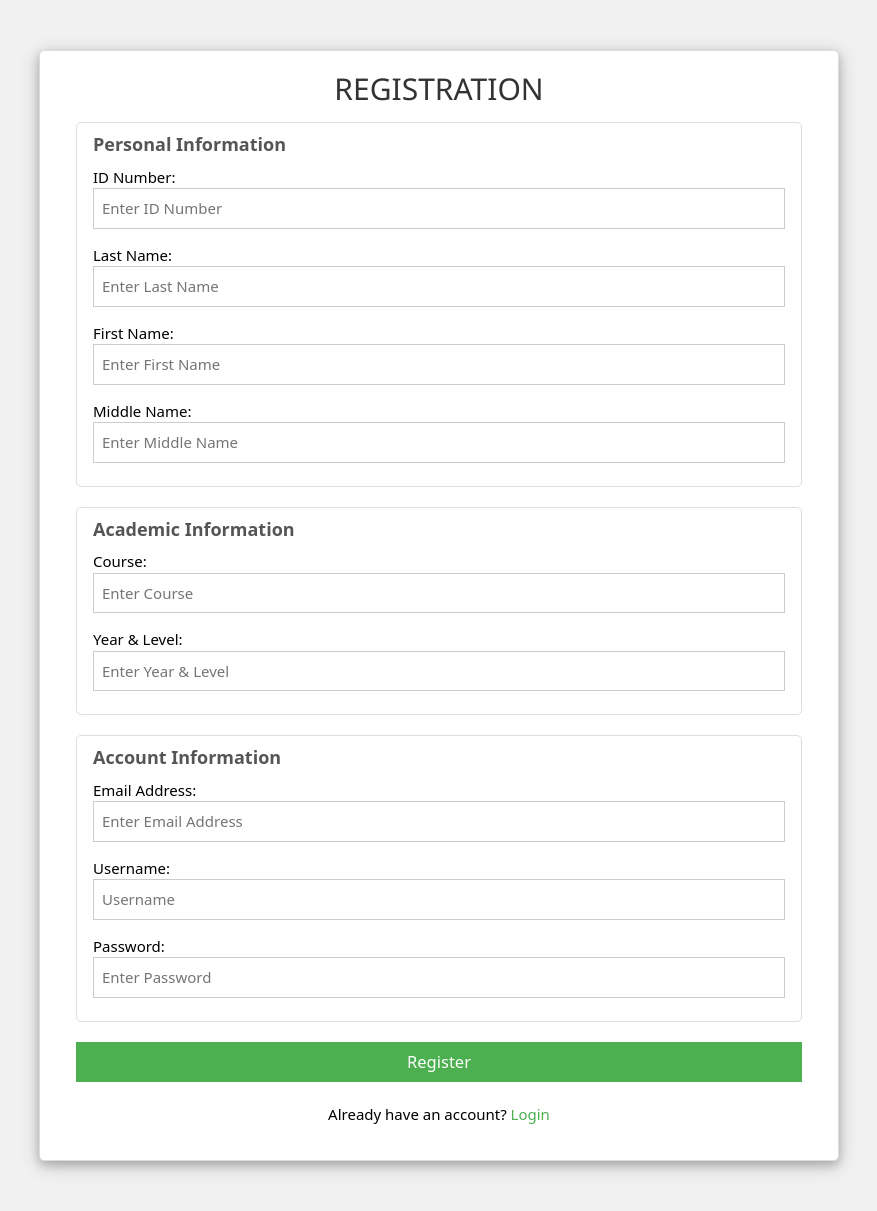
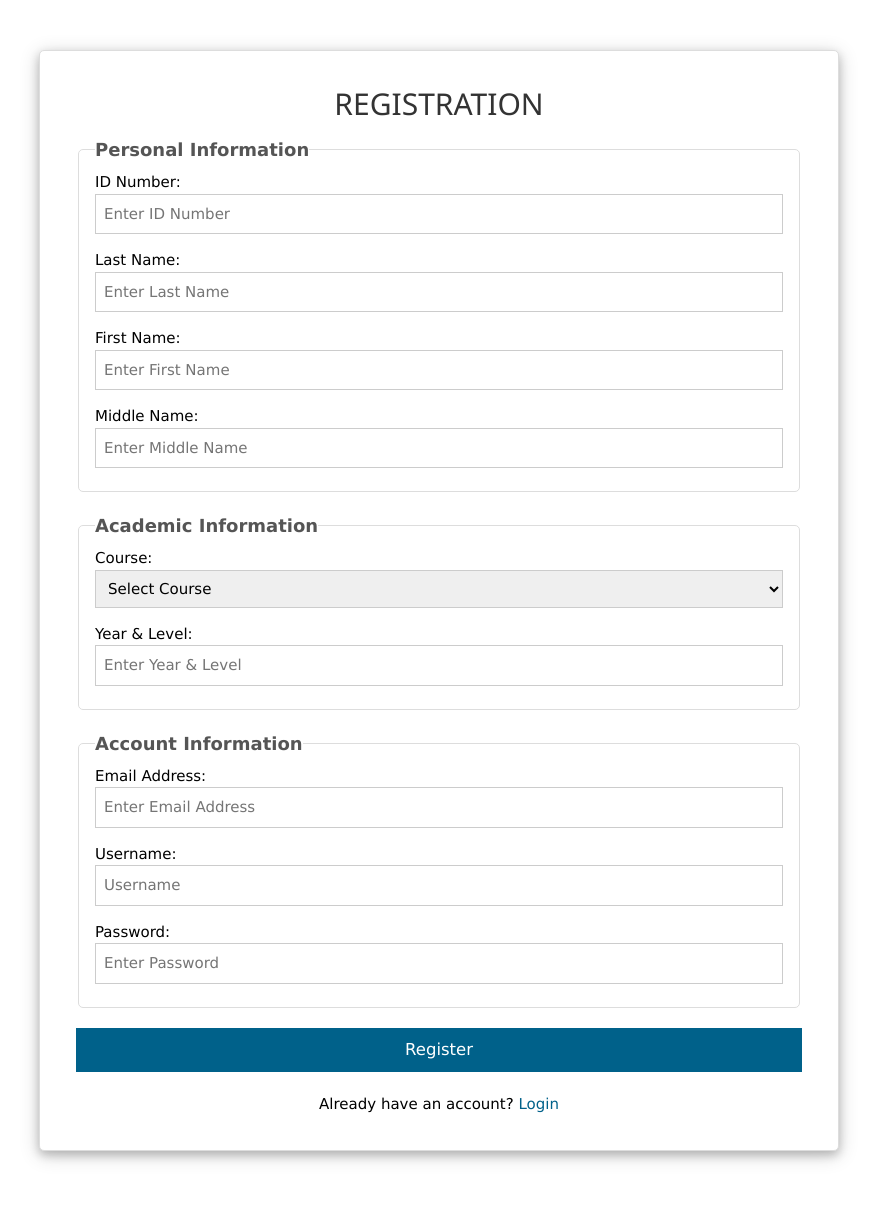
Before and after one commit to deLuna18/Sit-in_Management_System, a Flask app: page /student_register in a window 1280 px wide. Shown: the whole page, without its empty margins (201-1078 px from the left). After the commit the page ends 1162 px from the top, so only its background shows below. Run offline with Flask 3, Linux system fonts and the light colour scheme.

Commit message:
Updated registration

```diff
--- a/static/styles.css
+++ b/static/student_register.css
@@ -4,41 +4,62 @@
     padding: 20px;
     border: 1px solid #ddd;
     border-radius: 5px;
-    background-color: #f9f9f9;
+    background-color: #ffffff;
 }
+
 h2 {
     text-align: center;
     color: #333;
 }
+
 fieldset {
     border: 1px solid #ddd;
     border-radius: 5px;
     padding: 20px;
     margin-bottom: 20px;
 }
+
 legend {
     font-size: 1.2em;
     font-weight: bold;
     color: #555;
 }
+
 .w3-input {
     margin-bottom: 15px;
 }
-button {
+
+.w3-button {
     width: 100%;
     padding: 10px;
     font-size: 1.1em;
+    background-color: #00618A !important;
+    border: none;
+    color: white;
+    transition: background-color 0.3s ease;
+    cursor: pointer;
+    margin: 0 auto;
+    display: block;
 }
+
+.w3-button:hover {
+    background-color: #00618ae8 !important;
+    color: white !important;
+}
+
 p {
     text-align: center;
     margin-top: 20px;
 }
+
 a {
-    color: #4CAF50;
+    color: #00618A;
     text-decoration: none;
 }
+
 a:hover {
     text-decoration: underline;
+    color: #00618A;
 }
 
 @media (max-width: 768px) {
--- a/templates/student_register.html
+++ b/templates/student_register.html
@@ -5,10 +5,9 @@
     <meta name="viewport" content="width=device-width, initial-scale=1.0">
     <title>Register</title>
     <link rel="stylesheet" href="../static/w3.css">
-	<link href="https://cdn.jsdelivr.net/npm/bootstrap@5.3.0/dist/css/bootstrap.min.css" rel="stylesheet">
-    <link rel="stylesheet" href="../static/styles.css">
+    <link rel="stylesheet" href="../static/student_register.css">
 </head>
-<body class="w3-light-grey">
+<body>
     <div class="container w3-card-4 w3-white">
         <h2 class="w3-center">REGISTRATION</h2>
 
@@ -46,7 +45,14 @@
                 <legend>Academic Information</legend>
 
                 <label for="course">Course:</label>
-                <input class="w3-input w3-border" type="text" name="course" id="course" placeholder="Enter Course" required>
+                <select class="w3-input w3-border" name="course" id="course" required>
+                    <option value="" disabled selected>Select Course</option>
+                    <option value="BSIT">BSIT</option>
+                    <option value="BSCS">BSCS</option>
+                    <option value="BSECE">BSECE</option>
+                    <option value="BSBA">BSBA</option>
+                    <option value="BSA">BSA</option>
+                </select>
 
                 <label for="year_level">Year & Level:</label>
                 <input class="w3-input w3-border" type="text" name="year_level" id="year_level" placeholder="Enter Year & Level" required>
@@ -63,12 +69,9 @@
 
                 <label for="password">Password:</label>
                 <input class="w3-input w3-border" type="password" name="password" id="password" placeholder="Enter Password" required>
-
-                <!-- <label for="confirm_password">Confirm Password:</label>
-                <input class="w3-input w3-border" type="password" name="confirm_password" id="confirm_password" placeholder="Confirm Password" required> -->
             </fieldset>
 
-            <button type="submit" class="w3-button w3-green w3-block">Register</button>
+            <button type="submit" class="w3-button">Register</button>
         </form>
 
         <p>Already have an account? <a href="{{ url_for('student_login') }}">Login</a></p>
```
Also changed, not shown: usermanagement.db. Lines whose indentation alone changed are shown as unchanged.
